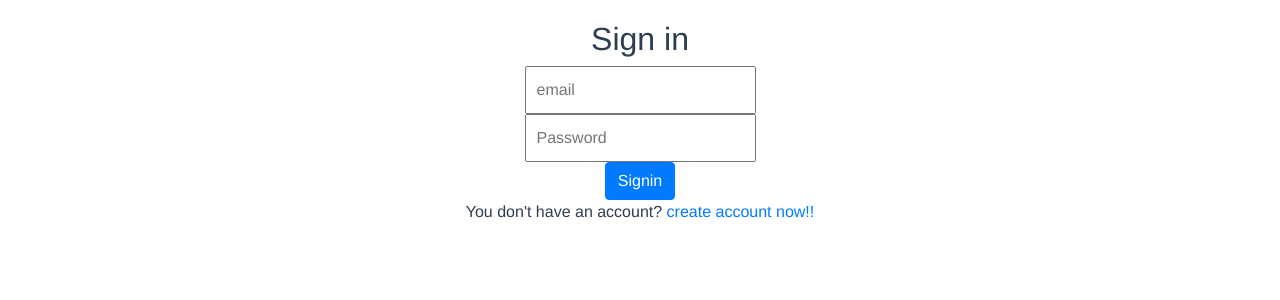
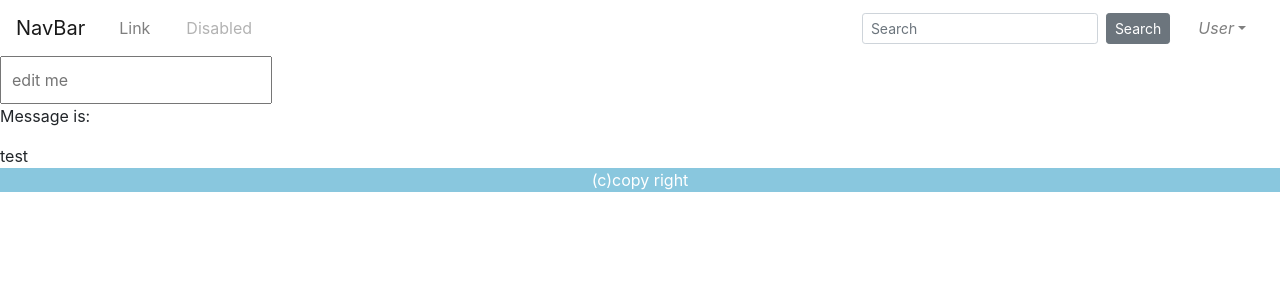
Before and after one commit to 8secz-johndpope/show_me_app, a Vue app: page /home in a window 1280 px wide. Shown: the top 300 px of the page. Built offline with nearby package versions, Linux system fonts and the light colour scheme; no server answers; sample sign-in values are in the browser's storage.

Commit message:
ターミナル起動時のエラー解消

```diff
--- a/package.json
+++ b/package.json
@@ -18,7 +18,8 @@
     "bootstrap-vue": "^2.0.2",
     "firebase": "^6.6.2",
     "vue": "^2.6.10",
-    "vue-router": "^3.0.1"
+    "vue-router": "^3.0.1",
+    "vuex": "^3.1.1"
   },
   "devDependencies": {
     "autoprefixer": "^7.1.2",
--- a/src/App.vue
+++ b/src/App.vue
@@ -1,6 +1,8 @@
 <template>
   <div id="app">
     <router-view/>
+      <div class="wrapper">
+  </div>
   </div>
 </template>
 
@@ -11,11 +13,27 @@ export default {
 </script>
 
 <style>
+html,body{
+  height: 100%;
+  padding: 0%;
+}
 #app {
-  font-family: 'Avenir', Helvetica, Arial, sans-serif;
-  -webkit-font-smoothing: antialiased;
-  -moz-osx-font-smoothing: grayscale;
-  text-align: center;
-  color: #2c3e50;
+
+  height: 100%;
+}
+
+.wrapper{
+    min-height: 100％;
+    margin-bottom: 0%
+}
+
+footer{
+    /*footerの装飾*/
+    width: 100%;
+    background-color: #89c7de;
+    color: #fff;
+    text-align: center;
+    margin: 0%;
+    padding-bottom: 0%
 }
 </style>
--- a/src/components/Signin.vue
+++ b/src/components/Signin.vue
@@ -1,12 +1,12 @@
 
 <template>
   <div class="signin">
+    <img src="../assets/logo.png">
     <h2>Sign in</h2>
     <input type="text" placeholder="email" v-model="username">
     <input type="password" placeholder="Password" v-model="password">
     <button class="btn btn-primary" @click="signIn">Signin</button>
-    <p>You don't have an account?
-      <router-link to="/signup">create account now!!</router-link>
+    <p>You don't have an account?<router-link to="/signup">create account now!!</router-link>
     </p>
   </div>
 </template>
--- a/src/components/Signup.vue
+++ b/src/components/Signup.vue
@@ -4,8 +4,7 @@
     <input type="text" placeholder="Username" v-model="username">
     <input type="password" placeholder="Password" v-model="password">
     <button @click="signUp">Register</button>
-    <p>Do you have an account?
-      <router-link to="/">sign in now!!</router-link>
+    <p>Do you have an account?<router-link to="/">sign in now!!</router-link>
     </p>
   </div>
 </template>
--- a/src/components/css/Signin.css
+++ b/src/components/css/Signin.css
@@ -14,7 +14,7 @@ h1, h2 {
   }
   .signin {
     margin-top: 20px;
-
+  height: 100%;
     display: flex;
     flex-flow: column nowrap;
     justify-content: center;
--- a/src/components/css/home.css
+++ b/src/components/css/home.css
@@ -1,18 +1,18 @@
+.app{
+  height: 100%;
+}
 .navbardiv{
   background-color: #FFF
 }
-.collapse{
-  background-color: #FFF
+.list-group{
+  width: 20%;
+  margin-right: 20%;
+}
 
+
+
+.navbar{
+  height: 100%;
 }
-.list-group-item{
-  background-color: #FFB000;
-
+.mypost{
 }
-.list-group {
-width : calc(100% / 5) ;
-
-}
-.navbar{
-  /* background-color: blueviolet; */
-}
--- a/src/components/home.vue
+++ b/src/components/home.vue
@@ -30,26 +30,29 @@
     </b-collapse>
   </b-navbar>
   </div>
-
-  <b-list-group>
-  <b-list-group-item>Cras justo odio</b-list-group-item>
-  <b-list-group-item>Dapibus ac facilisis in</b-list-group-item>
-  <b-list-group-item>Morbi leo risus</b-list-group-item>
-  <b-list-group-item>Porta ac consectetur ac</b-list-group-item>
-  <b-list-group-item>Vestibulum at eros</b-list-group-item>
-</b-list-group>
+<div class="post">
+<div class="mypost">
+  <input v-model="msg" placeholder="edit me">
+<p>Message is: {{ msg }}</p>
+</div>
+<div class="friendspost">
+test
+</div>
+</div>
+  <footer>
+      (c)copy right
+    </footer>
 </div>
 </template>
+<script>
 
-
-<script>
 import firebase from 'firebase'
 
 export default {
   name: 'home',
   data () {
     return {
-      msg: 'Welcome to Your Vue.js App',
+      msg: '',
       name: firebase.auth().currentUser.email
     }
   },
--- a/src/router/index.js
+++ b/src/router/index.js
@@ -1,17 +1,17 @@
 import Vue from 'vue'
-import BootstrapVue from "bootstrap-vue"
 import Router from 'vue-router'
 import home from '@/components/home'
 import Signup from '@/components/Signup'
 import Signin from '@/components/Signin'
 import firebase from 'firebase'
 
-import "bootstrap/dist/css/bootstrap.min.css"
-import "bootstrap-vue/dist/bootstrap-vue.css"
+import 'bootstrap/dist/css/bootstrap.min.css'
+import 'bootstrap-vue/dist/bootstrap-vue.css'
 
 Vue.use(Router)
 
 let router = new Router({
+  mode: 'history',
   routes: [
     {
       path: '*',
```
Also changed, not shown: src/main.js (+9 -9 lines), 1 other file (tests, documents, lock files or other folders).
